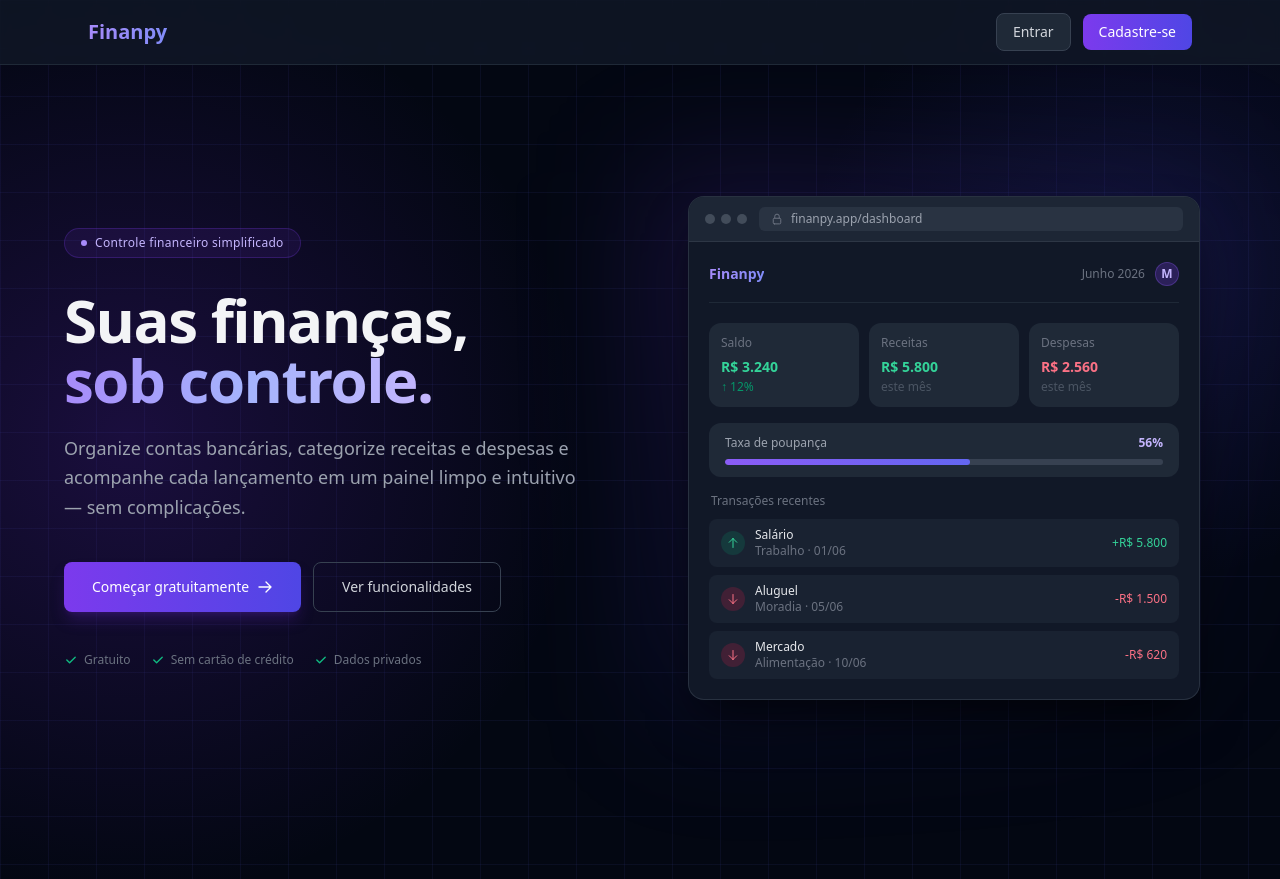
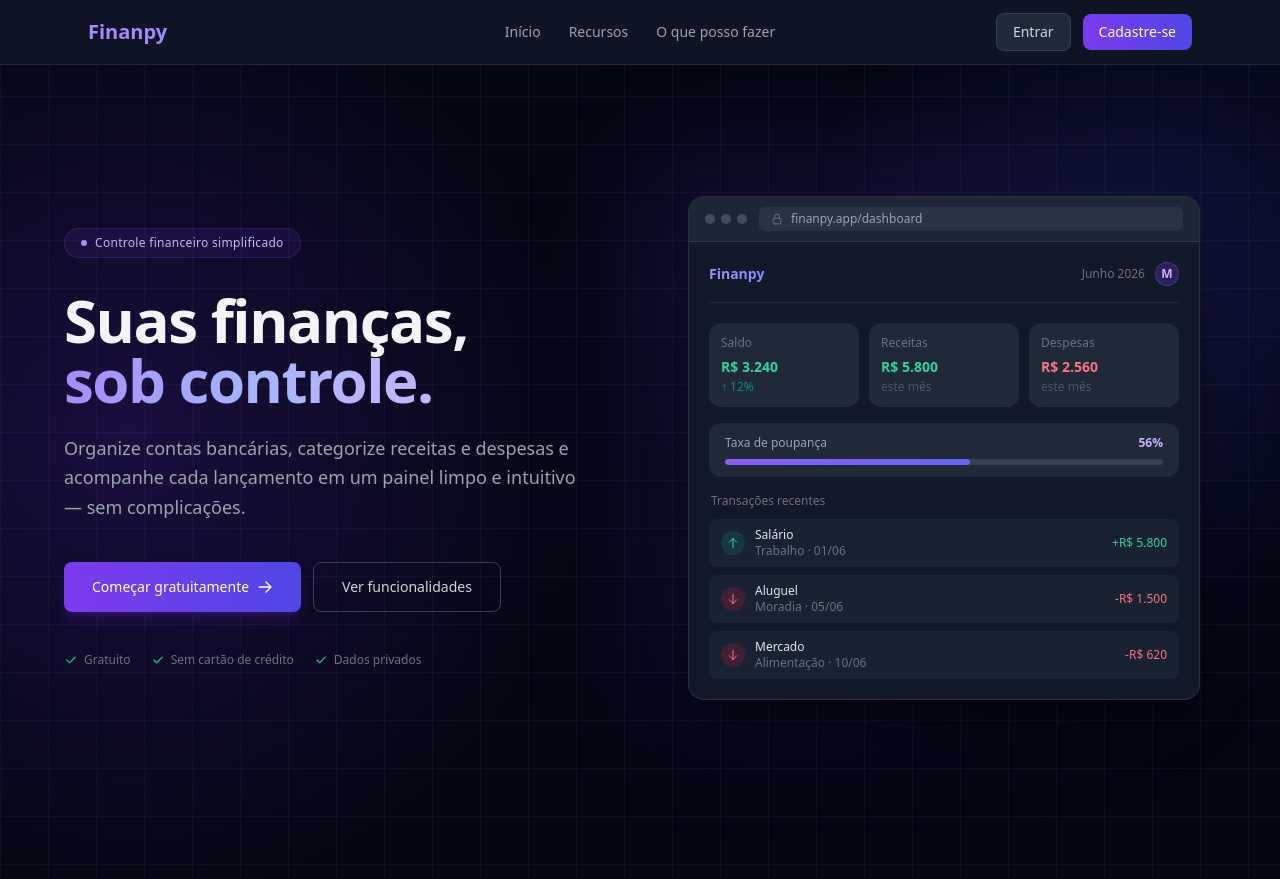
Before and after one commit to mmpriebe/finanpy, a Django app: page / in a window 1280 px wide. Shown: the top 879 px of the page. Run offline with Django 5.2, Linux system fonts and the light colour scheme; some libraries are stand-ins or nearby versions.

Commit message:
melhorias de acoes rapidas

```diff
--- a/templates/landing.html
+++ b/templates/landing.html
@@ -6,11 +6,31 @@
 
 <!-- Navbar fixa -->
 <nav class="fixed top-0 left-0 right-0 z-50 bg-gray-900/80 backdrop-blur-sm border-b border-gray-800">
-  <div class="max-w-6xl mx-auto px-6 h-16 flex items-center justify-between">
+  <div class="max-w-6xl mx-auto px-6 h-16 grid grid-cols-3 items-center">
+
+    <!-- Logo -->
     <span class="text-xl font-bold bg-gradient-to-r from-violet-400 to-indigo-400 bg-clip-text text-transparent">
       Finanpy
     </span>
-    <div class="flex items-center gap-3">
+
+    <!-- Links centrais (ocultos no mobile) -->
+    <div class="hidden md:flex items-center justify-center gap-7">
+      <a href="#"
+         class="text-sm text-gray-400 hover:text-gray-100 transition-colors duration-150">
+        Início
+      </a>
+      <a href="#funcionalidades"
+         class="text-sm text-gray-400 hover:text-gray-100 transition-colors duration-150">
+        Recursos
+      </a>
+      <a href="#como-funciona"
+         class="text-sm text-gray-400 hover:text-gray-100 transition-colors duration-150">
+        O que posso fazer
+      </a>
+    </div>
+
+    <!-- Botões de ação -->
+    <div class="flex items-center justify-end gap-3">
       <a href="{% url 'users:login' %}"
          class="bg-gray-800 hover:bg-gray-700 text-gray-300 hover:text-gray-100
                 text-sm font-medium px-4 py-2 rounded-lg border border-gray-700 transition-all duration-200">
@@ -23,6 +43,7 @@
         Cadastre-se
       </a>
     </div>
+
   </div>
 </nav>
 
@@ -399,7 +420,7 @@
 </section>
 
 <!-- Seção Como funciona -->
-<section class="py-24 px-6 bg-gray-900/30">
+<section id="como-funciona" class="py-24 px-6 bg-gray-900/30">
   <div class="max-w-5xl mx-auto">
     <div class="text-center mb-14">
       <p class="text-xs font-medium text-violet-400 uppercase tracking-widest mb-3">Passo a passo</p>
```
